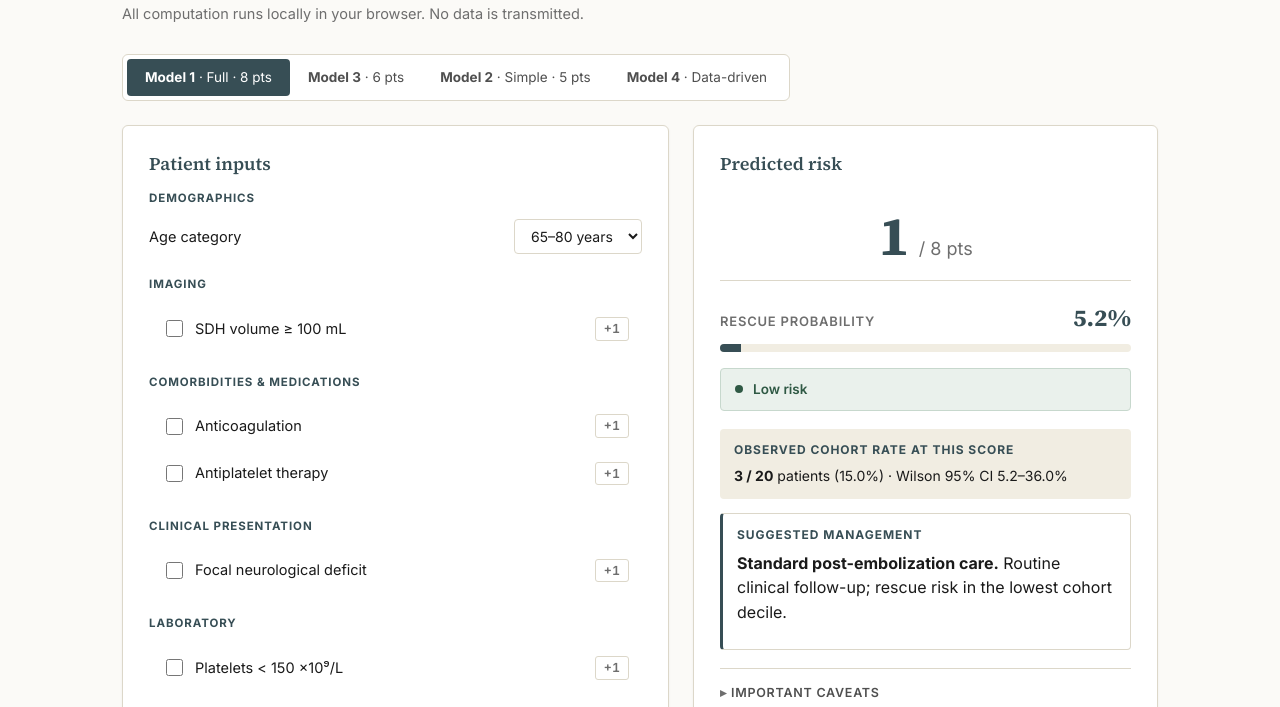
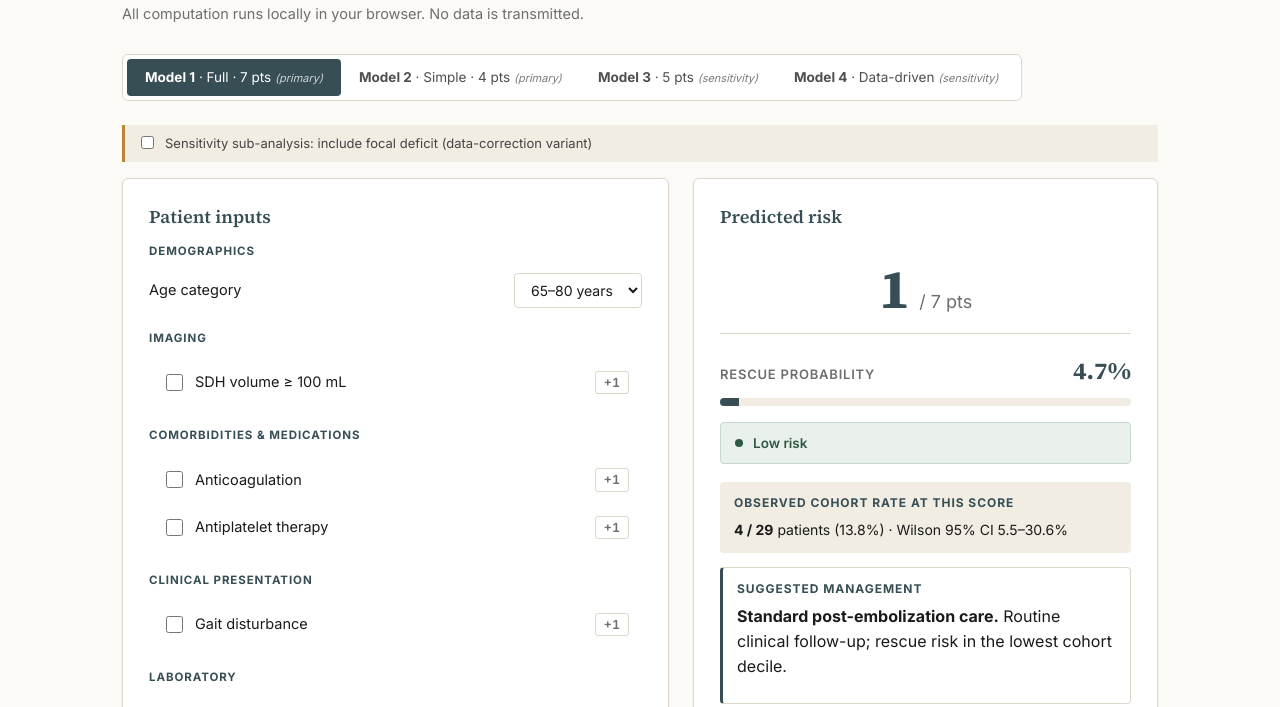
Before and after one commit to nielspac177/mmae-rescue-score, a plain HTML site: page index.html in a window 1280 px wide. Shown: the part 710-1417 px from the top of the page. Drawn offline with Linux system fonts and the light colour scheme.

Commit message:
Restructure to primary (M1+M2 focal-removed) + sensitivity (M3, M4 with class-imbalance modes, focal-included variants). Restore primary AUC 0.70, cutoff ≥4, 4.2× gap. Calculator gains focal-sensitivity toggle.

```diff
--- a/calculator.js
+++ b/calculator.js
@@ -1,102 +1,118 @@
-/* MMAE Rescue Risk Calculator — four-model engine.
-   M1, M2, M3 are integer scores derived on the same n=214 cohort.
-   M4 is a data-driven model (lasso-selected 7 continuous/binary
-   predictors), provided as a sensitivity benchmark — see Methods. */
+/* MMAE Rescue Risk Calculator — primary + sensitivity engine.
+   Primary models (M1, M2): knowledge-driven, focal_deficit excluded.
+   Sensitivity (M3, M4, focal-deficit variants of M1-3): see Methods. */
 
 const COEF = {
+  // PRIMARY — focal-removed
   m1: {
-    const: -3.345952,
-    age_pts: 0.444190,
-    sdh_vol_ge100: 0.889811,
-    anticoag: 0.568381,
-    focal_deficit: -0.223156,
-    plt_lt150: 0.689316,
-    antiplatelet: 0.647507,
-    ant_post: 0.760086,
+    const: -3.434271,
+    age_pts: 0.418726,
+    sdh_vol_ge100: 0.853519,
+    anticoag: 0.584327,
+    plt_lt150: 0.697111,
+    antiplatelet: 0.658241,
+    ant_post: 0.731793,
   },
   m2: {
-    const: -2.480543,
-    age_pts: 0.447238,
-    sdh_vol_ge100: 0.864143,
-    anticoag: 0.490257,
-    focal_deficit: -0.152347,
+    const: -2.545444,
+    age_pts: 0.430814,
+    sdh_vol_ge100: 0.843656,
+    anticoag: 0.489845,
   },
   m3: {
-    const: -2.907133,
-    age_pts_socr: 0.705349,
-    sdh_vol_ge100: 0.683163,
-    plt_lt150: 0.757450,
-    antiplatelet: 0.481896,
-    focal_deficit: -0.144948,
+    const: -2.977894,
+    age_pts_socr: 0.695501,
+    sdh_vol_ge100: 0.664904,
+    plt_lt150: 0.759507,
+    antiplatelet: 0.479805,
   },
+  // SENSITIVITY — focal_deficit re-included
+  m1_focal: {
+    const: -3.345952, age_pts: 0.444190, sdh_vol_ge100: 0.889811,
+    anticoag: 0.568381, focal_deficit: -0.223156, plt_lt150: 0.689316,
+    antiplatelet: 0.647507, ant_post: 0.760086,
+  },
+  m2_focal: {
+    const: -2.480543, age_pts: 0.447238, sdh_vol_ge100: 0.864143,
+    anticoag: 0.490257, focal_deficit: -0.152347,
+  },
+  m3_focal: {
+    const: -2.907133, age_pts_socr: 0.705349, sdh_vol_ge100: 0.683163,
+    plt_lt150: 0.757450, antiplatelet: 0.481896, focal_deficit: -0.144948,
+  },
+  // SENSITIVITY — Model 4 (data-driven, lasso, natural class balance)
   m4: {
     const: -3.309271,
     age: 0.032509,
     plt: -0.005356,
     hypertension: -0.573460,
     antiplatelet: 0.523803,
-    gait: -0.655575,
-    ant_post: 0.593859,
     sdh_vol_ge100: 0.759327,
   },
 };
 
-// Variables active per model (excluding age, which is always present)
+// Variables (excluding age, which is always present)
 const VARS = {
-  m1: ["sdh_vol_ge100", "anticoag", "focal_deficit", "plt_lt150",
-       "antiplatelet", "ant_post"],
-  m2: ["sdh_vol_ge100", "anticoag", "focal_deficit"],
-  m3: ["sdh_vol_ge100", "plt_lt150", "antiplatelet", "focal_deficit"],
-  m4: ["sdh_vol_ge100", "antiplatelet", "ant_post", "hypertension",
-       "gait", "plt_lt150"],  // plt_lt150 used as proxy in checkbox UI
+  m1: ["sdh_vol_ge100", "anticoag", "plt_lt150", "antiplatelet", "ant_post"],
+  m2: ["sdh_vol_ge100", "anticoag"],
+  m3: ["sdh_vol_ge100", "plt_lt150", "antiplatelet"],
+  m1_focal: ["sdh_vol_ge100", "anticoag", "focal_deficit", "plt_lt150",
+              "antiplatelet", "ant_post"],
+  m2_focal: ["sdh_vol_ge100", "anticoag", "focal_deficit"],
+  m3_focal: ["sdh_vol_ge100", "plt_lt150", "antiplatelet", "focal_deficit"],
+  m4: ["sdh_vol_ge100", "antiplatelet", "hypertension", "plt_lt150"],
 };
 
-const MAX_PTS = { m1: 8, m2: 5, m3: 6, m4: null };  // M4 is continuous → no max
+const MAX_PTS = { m1: 7, m2: 4, m3: 5, m1_focal: 8, m2_focal: 5,
+                  m3_focal: 6, m4: null };
 
-// Observed rate per integer score per model (Wilson 95% CI from cohort n=214)
+// Recommended integer cutoffs (primary)
+const CUTOFF = { m1: 4, m2: 3, m3: 3, m1_focal: 5, m2_focal: 3,
+                  m3_focal: 4, m4: null };
+
+// Score → observed rate (PRIMARY ONLY shown in lookup; sensitivity uses model)
 const OBS = {
   m1: {
-    0: { n: 6,  ev: 0,  rate: 0.000, lo: 0.000, hi: 0.390 },
-    1: { n: 20, ev: 3,  rate: 0.150, lo: 0.052, hi: 0.360 },
-    2: { n: 31, ev: 3,  rate: 0.097, lo: 0.033, hi: 0.249 },
-    3: { n: 53, ev: 3,  rate: 0.057, lo: 0.019, hi: 0.154 },
-    4: { n: 54, ev: 8,  rate: 0.148, lo: 0.077, hi: 0.266 },
-    5: { n: 39, ev: 16, rate: 0.410, lo: 0.271, hi: 0.566 },
-    6: { n: 9,  ev: 2,  rate: 0.222, lo: 0.063, hi: 0.547 },
-    7: { n: 2,  ev: 1,  rate: 0.500, lo: 0.095, hi: 0.905 },
-    8: { n: 0,  ev: 0,  rate: null,  lo: null,  hi: null  },
+    0: { n: 8,  ev: 0,  rate: 0.000, lo: 0.000, hi: 0.324 },
+    1: { n: 29, ev: 4,  rate: 0.138, lo: 0.055, hi: 0.306 },
+    2: { n: 50, ev: 3,  rate: 0.060, lo: 0.021, hi: 0.162 },
+    3: { n: 64, ev: 6,  rate: 0.094, lo: 0.044, hi: 0.190 },
+    4: { n: 47, ev: 18, rate: 0.383, lo: 0.258, hi: 0.526 },
+    5: { n: 13, ev: 3,  rate: 0.231, lo: 0.082, hi: 0.503 },
+    6: { n: 3,  ev: 2,  rate: 0.667, lo: 0.208, hi: 0.939 },
+    7: { n: 0,  ev: 0,  rate: null,  lo: null,  hi: null  },
   },
   m2: {
-    0: { n: 17, ev: 1,  rate: 0.059, lo: 0.010, hi: 0.270 },
-    1: { n: 39, ev: 6,  rate: 0.154, lo: 0.072, hi: 0.297 },
-    2: { n: 63, ev: 6,  rate: 0.095, lo: 0.044, hi: 0.193 },
-    3: { n: 67, ev: 15, rate: 0.224, lo: 0.141, hi: 0.337 },
-    4: { n: 23, ev: 6,  rate: 0.261, lo: 0.125, hi: 0.465 },
-    5: { n: 5,  ev: 2,  rate: 0.400, lo: 0.118, hi: 0.769 },
+    0: { n: 29, ev: 2,  rate: 0.069, lo: 0.019, hi: 0.220 },
+    1: { n: 61, ev: 8,  rate: 0.131, lo: 0.068, hi: 0.238 },
+    2: { n: 83, ev: 13, rate: 0.157, lo: 0.094, hi: 0.250 },
+    3: { n: 36, ev: 11, rate: 0.306, lo: 0.180, hi: 0.469 },
+    4: { n: 5,  ev: 2,  rate: 0.400, lo: 0.118, hi: 0.769 },
   },
   m3: {
-    0: { n: 13, ev: 2,  rate: 0.154, lo: 0.043, hi: 0.422 },
-    1: { n: 36, ev: 4,  rate: 0.111, lo: 0.044, hi: 0.253 },
-    2: { n: 67, ev: 4,  rate: 0.060, lo: 0.023, hi: 0.144 },
-    3: { n: 50, ev: 8,  rate: 0.160, lo: 0.083, hi: 0.285 },
-    4: { n: 35, ev: 14, rate: 0.400, lo: 0.256, hi: 0.564 },
-    5: { n: 13, ev: 4,  rate: 0.308, lo: 0.127, hi: 0.576 },
-    6: { n: 0,  ev: 0,  rate: null,  lo: null,  hi: null  },
+    0: { n: 22, ev: 3,  rate: 0.136, lo: 0.047, hi: 0.333 },
+    1: { n: 64, ev: 4,  rate: 0.063, lo: 0.025, hi: 0.150 },
+    2: { n: 70, ev: 7,  rate: 0.100, lo: 0.049, hi: 0.192 },
+    3: { n: 40, ev: 17, rate: 0.425, lo: 0.285, hi: 0.578 },
+    4: { n: 17, ev: 4,  rate: 0.235, lo: 0.096, hi: 0.473 },
+    5: { n: 1,  ev: 1,  rate: 1.000, lo: 0.207, hi: 1.000 },
   },
 };
-
-// Recommended cutoffs (integer score)
-const CUTOFF = { m1: 5, m2: 3, m3: 4, m4: null };
 
 const sigmoid = (z) => 1 / (1 + Math.exp(-z));
 
 function getModel() {
-  return document.querySelector('input[name="model"]:checked').value;
+  let base = document.querySelector('input[name="model"]:checked').value;
+  const focalToggle = document.getElementById("focal_sens");
+  if (base !== "m4" && focalToggle && focalToggle.checked) {
+    return base + "_focal";
+  }
+  return base;
 }
 
 function setVarVisibility(model) {
   const all = ["anticoag", "antiplatelet", "plt_lt150", "ant_post",
-               "focal_deficit", "hypertension", "gait"];
+               "focal_deficit", "hypertension"];
   const active = new Set(VARS[model]);
   for (const id of all) {
     const el = document.getElementById(id);
@@ -111,9 +127,13 @@ function setVarVisibility(model) {
     }
   }
   const procFieldset = document.querySelector("fieldset.m1-only");
-  if (procFieldset) procFieldset.style.display = (model === "m1") ? "" : "none";
+  if (procFieldset)
+    procFieldset.style.display = (model === "m1" || model === "m1_focal") ? "" : "none";
   const hint = document.getElementById("age_hint");
-  if (hint) hint.style.display = (model === "m3") ? "" : "none";
+  if (hint) hint.style.display = (model === "m3" || model === "m3_focal") ? "" : "none";
+  // Focal sensitivity toggle is only meaningful for M1/M2/M3 (knowledge-driven)
+  const focalRow = document.getElementById("focal_sens_row");
+  if (focalRow) focalRow.style.display = (model === "m4") ? "none" : "";
 }
 
 function compute() {
@@ -122,21 +142,19 @@ function compute() {
 
   const c = COEF[model];
   const inputs = VARS[model];
+  const age = parseInt(document.getElementById("age").value, 10);
 
-  const age = parseInt(document.getElementById("age").value, 10);
   let total = 0;
   let z = c.const;
 
   if (model === "m4") {
-    // Continuous age (use midpoints of categories): <65→55, 65-80→72, >80→85
     const ageRaw = age === 0 ? 55 : (age === 1 ? 72 : 85);
     z += c.age * ageRaw;
-    // platelets: assume 200 if not <150, 130 if checked <150
     const pltLt = document.getElementById("plt_lt150").checked;
     z += c.plt * (pltLt ? 130 : 200);
   } else {
     total = age;
-    if (model === "m3") {
+    if (model.startsWith("m3")) {
       z += (c.age_pts_socr || 0) * age;
     } else {
       z += (c.age_pts || 0) * age;
@@ -147,7 +165,7 @@ function compute() {
     const el = document.getElementById(k);
     if (!el) continue;
     const v = el.checked ? 1 : 0;
-    if (model === "m4" && k === "plt_lt150") continue;  // already handled
+    if (model === "m4" && k === "plt_lt150") continue;
     z += (c[k] || 0) * v;
     if (model !== "m4") total += v;
   }
@@ -165,15 +183,16 @@ function compute() {
 
   const band = document.getElementById("risk_band");
   let cls = "low", txt = "Low risk";
-
   if (model === "m4") {
-    // M4 risk bands by predicted probability tertile
     if (prob >= 0.30) { cls = "high"; txt = "High predicted risk (≥30%)"; }
     else if (prob >= 0.15) { cls = "medium"; txt = "Intermediate predicted risk"; }
     else { cls = "low"; txt = "Low predicted risk (<15%)"; }
   } else {
     const cut = CUTOFF[model];
-    const intermediate = (model === "m1") ? 3 : (model === "m2" ? 1 : 3);
+    const intermediate =
+      (model === "m1" || model === "m1_focal") ? 2 :
+      (model === "m2" || model === "m2_focal") ? 1 :
+      (model === "m3" || model === "m3_focal") ? 1 : 1;
     if (total >= cut) { cls = "high"; txt = `High risk · score ≥ ${cut}`; }
     else if (total >= intermediate) { cls = "medium"; txt = "Intermediate risk"; }
   }
@@ -181,9 +200,13 @@ function compute() {
   band.querySelector(".band-text").textContent = txt;
 
   const obsEl = document.getElementById("obs_rate");
-  if (model === "m4") {
-    obsEl.innerHTML = "Continuous (logistic) model — score-stratum lookup not applicable. " +
-                       "Reported probability is the model's direct output.";
+  // Only primary models show the empirical lookup; sensitivity models
+  // report the model probability only.
+  const primary = ["m1", "m2", "m3"].includes(model);
+  if (!primary || model === "m4") {
+    obsEl.innerHTML = (model === "m4")
+      ? "Continuous (logistic) model — score-stratum lookup not applicable."
+      : "Sensitivity model (focal-deficit included). Lookup uses primary score; reported probability is the model output.";
   } else {
     const obs = (OBS[model] || {})[total];
     if (obs && obs.n > 0 && obs.rate !== null) {
@@ -206,11 +229,13 @@ function compute() {
 
 function reset() {
   ["sdh_vol_ge100", "anticoag", "focal_deficit", "plt_lt150", "antiplatelet",
-   "ant_post", "hypertension", "gait"].forEach(id => {
+   "ant_post", "hypertension"].forEach(id => {
     const el = document.getElementById(id);
     if (el) el.checked = false;
   });
   document.getElementById("age").value = "1";
+  const fs = document.getElementById("focal_sens");
+  if (fs) fs.checked = false;
   document.querySelector('input[name="model"][value="m1"]').checked = true;
   compute();
 }
--- a/index.html
+++ b/index.html
@@ -55,8 +55,8 @@
     <aside class="hero-stats">
       <div class="stat"><span class="stat-num">214</span><span class="stat-label">patients</span></div>
       <div class="stat"><span class="stat-num">36</span><span class="stat-label">rescue events</span></div>
-      <div class="stat accent"><span class="stat-num">0.69</span><span class="stat-label">AUC (Model 1)</span></div>
-      <div class="stat danger"><span class="stat-num">3.7×</span><span class="stat-label">high vs low risk</span></div>
+      <div class="stat accent"><span class="stat-num">0.70</span><span class="stat-label">AUC (Model 1)</span></div>
+      <div class="stat danger"><span class="stat-num">4.2×</span><span class="stat-label">high vs low risk</span></div>
     </aside>
   </div>
 </section>
@@ -71,13 +71,19 @@
 
     <div class="model-toggle">
       <label><input type="radio" name="model" value="m1" checked>
-        <span><b>Model 1</b> · Full · 8 pts</span></label>
+        <span><b>Model 1</b> · Full · 7 pts <em>(primary)</em></span></label>
+      <label><input type="radio" name="model" value="m2">
+        <span><b>Model 2</b> · Simple · 4 pts <em>(primary)</em></span></label>
       <label><input type="radio" name="model" value="m3">
-        <span><b>Model 3</b> · 6 pts</span></label>
-      <label><input type="radio" name="model" value="m2">
-        <span><b>Model 2</b> · Simple · 5 pts</span></label>
+        <span><b>Model 3</b> · 5 pts <em>(sensitivity)</em></span></label>
       <label><input type="radio" name="model" value="m4">
-        <span><b>Model 4</b> · Data-driven</span></label>
+        <span><b>Model 4</b> · Data-driven <em>(sensitivity)</em></span></label>
+    </div>
+    <div id="focal_sens_row" class="focal-sens">
+      <label class="check-inline">
+        <input type="checkbox" id="focal_sens">
+        <span>Sensitivity sub-analysis: include focal deficit (data-correction variant)</span>
+      </label>
     </div>
 
     <div class="calc-grid">
@@ -191,46 +197,44 @@
 
     <div class="table-grid">
       <div class="card">
-        <h3 class="t-blue">Model 1 — Full (max 8)</h3>
+        <h3 class="t-blue">Model 1 — Full (max 7) <em class="muted">primary</em></h3>
         <table class="data">
           <thead><tr><th>Score</th><th>n</th><th>Failures</th><th>Rate</th><th>95% CI</th></tr></thead>
           <tbody>
-            <tr><td>0</td><td>6</td><td>0</td><td>0.0%</td><td>0.0–39.0</td></tr>
-            <tr><td>1</td><td>20</td><td>3</td><td>15.0%</td><td>5.2–36.0</td></tr>
-            <tr><td>2</td><td>31</td><td>3</td><td>9.7%</td><td>3.3–24.9</td></tr>
-            <tr><td>3</td><td>53</td><td>3</td><td>5.7%</td><td>1.9–15.4</td></tr>
-            <tr><td>4</td><td>54</td><td>8</td><td>14.8%</td><td>7.7–26.6</td></tr>
-            <tr class="hi"><td>5</td><td>39</td><td>16</td><td>41.0%</td><td>27.1–56.6</td></tr>
-            <tr class="hi"><td>6</td><td>9</td><td>2</td><td>22.2%</td><td>6.3–54.7</td></tr>
-            <tr class="hi"><td>7</td><td>2</td><td>1</td><td>50.0%</td><td>9.5–90.5</td></tr>
+            <tr><td>0</td><td>8</td><td>0</td><td>0.0%</td><td>0.0–32.4</td></tr>
+            <tr><td>1</td><td>29</td><td>4</td><td>13.8%</td><td>5.5–30.6</td></tr>
+            <tr><td>2</td><td>50</td><td>3</td><td>6.0%</td><td>2.1–16.2</td></tr>
+            <tr><td>3</td><td>64</td><td>6</td><td>9.4%</td><td>4.4–19.0</td></tr>
+            <tr class="hi"><td>4</td><td>47</td><td>18</td><td>38.3%</td><td>25.8–52.6</td></tr>
+            <tr class="hi"><td>5</td><td>13</td><td>3</td><td>23.1%</td><td>8.2–50.3</td></tr>
+            <tr class="hi"><td>6</td><td>3</td><td>2</td><td>66.7%</td><td>20.8–93.9</td></tr>
           </tbody>
         </table>
       </div>
       <div class="card">
-        <h3 class="t-purple">Model 3 (max 6)</h3>
+        <h3 class="t-gold">Model 2 — Simple (max 4) <em class="muted">primary</em></h3>
         <table class="data">
           <thead><tr><th>Score</th><th>n</th><th>Failures</th><th>Rate</th><th>95% CI</th></tr></thead>
           <tbody>
-            <tr><td>0</td><td>13</td><td>2</td><td>15.4%</td><td>4.3–42.2</td></tr>
-            <tr><td>1</td><td>36</td><td>4</td><td>11.1%</td><td>4.4–25.3</td></tr>
-            <tr><td>2</td><td>67</td><td>4</td><td>6.0%</td><td>2.3–14.4</td></tr>
-            <tr><td>3</td><td>50</td><td>8</td><td>16.0%</td><td>8.3–28.5</td></tr>
-            <tr class="hi"><td>4</td><td>35</td><td>14</td><td>40.0%</td><td>25.6–56.4</td></tr>
-            <tr class="hi"><td>5</td><td>13</td><td>4</td><td>30.8%</td><td>12.7–57.6</td></tr>
+            <tr><td>0</td><td>29</td><td>2</td><td>6.9%</td><td>1.9–22.0</td></tr>
+            <tr><td>1</td><td>61</td><td>8</td><td>13.1%</td><td>6.8–23.8</td></tr>
+            <tr><td>2</td><td>83</td><td>13</td><td>15.7%</td><td>9.4–25.0</td></tr>
+            <tr class="hi"><td>3</td><td>36</td><td>11</td><td>30.6%</td><td>18.0–46.9</td></tr>
+            <tr class="hi"><td>4</td><td>5</td><td>2</td><td>40.0%</td><td>11.8–76.9</td></tr>
           </tbody>
         </table>
       </div>
       <div class="card">
-        <h3 class="t-gold">Model 2 — Simple (max 5)</h3>
+        <h3 class="t-purple">Model 3 (max 5) <em class="muted">sensitivity</em></h3>
         <table class="data">
           <thead><tr><th>Score</th><th>n</th><th>Failures</th><th>Rate</th><th>95% CI</th></tr></thead>
           <tbody>
-            <tr><td>0</td><td>17</td><td>1</td><td>5.9%</td><td>1.0–27.0</td></tr>
-            <tr><td>1</td><td>39</td><td>6</td><td>15.4%</td><td>7.2–29.7</td></tr>
-            <tr><td>2</td><td>63</td><td>6</td><td>9.5%</td><td>4.4–19.3</td></tr>
-            <tr class="hi"><td>3</td><td>67</td><td>15</td><td>22.4%</td><td>14.1–33.7</td></tr>
-            <tr class="hi"><td>4</td><td>23</td><td>6</td><td>26.1%</td><td>12.5–46.5</td></tr>
-            <tr class="hi"><td>5</td><td>5</td><td>2</td><td>40.0%</td><td>11.8–76.9</td></tr>
+            <tr><td>0</td><td>22</td><td>3</td><td>13.6%</td><td>4.7–33.3</td></tr>
+            <tr><td>1</td><td>64</td><td>4</td><td>6.3%</td><td>2.5–15.0</td></tr>
+            <tr><td>2</td><td>70</td><td>7</td><td>10.0%</td><td>4.9–19.2</td></tr>
+            <tr class="hi"><td>3</td><td>40</td><td>17</td><td>42.5%</td><td>28.5–57.8</td></tr>
+            <tr class="hi"><td>4</td><td>17</td><td>4</td><td>23.5%</td><td>9.6–47.3</td></tr>
+            <tr class="hi"><td>5</td><td>1</td><td>1</td><td>100%</td><td>20.7–100</td></tr>
           </tbody>
         </table>
       </div>
@@ -245,27 +249,34 @@
       <h2>About the score</h2>
     </header>
     <p>The score estimates the probability that a patient undergoing middle meningeal artery (MMA) embolization for chronic subdural hematoma will go on to require rescue surgery (open burr-hole evacuation or craniotomy) after the index procedure.</p>
-    <p>Four pre-procedural models are available — three integer scores and one continuous data-driven model:</p>
+    <p>The score family is structured in two tiers — two primary knowledge-driven scores designed for clinical use, and three sensitivity models for methods comparison:</p>
+    <h3 class="muted" style="margin-top:24px;">Primary</h3>
     <div class="model-cards">
       <div class="model-card t-blue">
-        <h4>Model 1 — Full (8 pts)</h4>
-        <p>Seven variables including anticoagulation, focal deficit, platelets, antiplatelet therapy, and anterior + posterior embolization. <b>AUC 0.69</b> (optimism-corrected). Recommended cutoff ≥ 5 (10.4% vs 38.0% rescue, 3.7-fold gap).</p>
-      </div>
-      <div class="model-card t-purple">
-        <h4>Model 3 (6 pts)</h4>
-        <p>Five variables — keeps platelets, antiplatelet, and focal deficit; drops anticoagulation and procedural plan. Age stratified at <b>&gt;85</b> instead of <b>&gt;80</b>. <b>AUC 0.68</b>. Recommended cutoff ≥ 4.</p>
+        <h4>Model 1 — Full (7 pts)</h4>
+        <p>Six variables: age, SDH volume ≥100 mL, anticoagulation, platelets &lt;150 ×10⁹/L, antiplatelet therapy, and anterior + posterior embolization. <b>AUC 0.70</b> (optimism-corrected). Recommended cutoff ≥ 4 (8.6% vs 36.5% rescue, 4.2-fold gap).</p>
       </div>
       <div class="model-card t-gold">
-        <h4>Model 2 — Simple (5 pts)</h4>
-        <p>Four variables: age, SDH volume, anticoagulation, focal deficit. No laboratory values, no procedural plan needed. <b>AUC 0.62</b>. Designed for triage where lab and procedural data are unavailable.</p>
+        <h4>Model 2 — Simple (4 pts)</h4>
+        <p>Three variables: age, SDH volume, anticoagulation. No laboratory values or procedural plan needed. <b>AUC 0.64</b>. Designed for triage where lab and procedural data are unavailable.</p>
+      </div>
+    </div>
+    <h3 class="muted" style="margin-top:32px;">Sensitivity</h3>
+    <div class="model-cards">
+      <div class="model-card t-purple">
+        <h4>Model 3 (5 pts)</h4>
+        <p>Co-author parallel derivation. Four variables — age (cutoff &gt;85), SDH volume, platelets, antiplatelet. <b>AUC 0.70</b>. Useful when the procedural plan is not yet decided.</p>
       </div>
       <div class="model-card t-green">
         <h4>Model 4 — Data-driven</h4>
-        <p>Lasso-selected continuous logistic model (7 predictors): age, platelets, hypertension, antiplatelet, gait, anterior + posterior, SDH volume ≥100 mL. <b>5×10 CV AUC 0.67</b> (95% CI 0.58–0.76). Sensitivity benchmark — confirms the integer scores are not sacrificing discrimination.</p>
+        <p>L1-penalized (lasso) logistic regression on the full 25-variable candidate space, capped at the EPV-5 maximum of 7 predictors. Lasso selected age, platelets, hypertension, antiplatelet, and SDH volume ≥100 mL. <b>5×10 CV AUC 0.66</b> (95% CI 0.56–0.75). Class-imbalance sensitivity (none / class_weight=balanced / SMOTE) gave overlapping AUCs (0.65–0.67), confirming the small event count drives the ceiling rather than imbalance per se.</p>
+      </div>
+      <div class="model-card t-purple">
+        <h4>Focal-deficit variants</h4>
+        <p>Toggle "Sensitivity sub-analysis: include focal deficit" above to switch to the focal-included Model 1, 2, or 3. After a data-coding correction (prevalence 26.2% → 59.8%), focal deficit was non-significant in multivariable analysis (M1 adjusted OR 0.80, P=0.58). AUCs differ by &lt;0.02 from primary; the variable was excluded from primary scores for parsimony.</p>
       </div>
     </div>
-    <p>All integer models are calibrated across deciles of predicted probability (Hosmer–Lemeshow P > 0.5), so the absolute risk numbers can be used directly. The integer scores match the data-driven Model 4 and outperform random forest, gradient boosting, and XGBoost trained on the same inputs at this event count (CV-AUC 0.57–0.61 for ML).</p>
-    <p class="muted"><b>Note (May 2026):</b> the focal-deficit variable was re-included after a coding correction in the source data raised its prevalence from 26.2% to 59.8%, in line with published MMA-embolization series.</p>
+    <p style="margin-top:24px;">All primary models are calibrated across deciles of predicted probability (Hosmer–Lemeshow P &gt; 0.5), so the absolute risk numbers can be used directly. The integer scores match the data-driven Model 4 and outperform random forest, gradient boosting, and XGBoost trained on the same inputs at this event count (CV-AUC 0.57–0.65 for ML).</p>
   </div>
 </section>
 
@@ -277,7 +288,7 @@
     </header>
     <p>The accompanying manuscript is in preparation. Until publication, please cite the calculator as:</p>
     <blockquote class="cite">
-      MMA Embolization Rescue Risk Calculator (v3). Available at:
+      MMA Embolization Rescue Risk Calculator (v4). Available at:
       <a href="https://nielspac177.github.io/mmae-rescue-score/">https://nielspac177.github.io/mmae-rescue-score/</a>.
       Source code: <a href="https://github.com/nielspac177/mmae-rescue-score-code">github.com/nielspac177/mmae-rescue-score-code</a>.
     </blockquote>
--- a/styles.css
+++ b/styles.css
@@ -253,6 +253,22 @@ p { margin: 0 0 12px; }
   color: #fff;
 }
 .model-toggle label:has(input:checked) b { color: #fff; }
+.model-toggle label em { font-style: italic; opacity: 0.75; font-size: 11px; }
+
+.focal-sens {
+  margin: 8px 0 16px;
+  padding: 8px 12px;
+  background: var(--pale, #F5F2EA);
+  border-left: 3px solid var(--gold, #B98538);
+  font-size: 13px;
+  color: #444;
+}
+.focal-sens .check-inline {
+  display: inline-flex;
+  gap: 8px;
+  align-items: center;
+  cursor: pointer;
+}
 
 /* ============ Calculator grid ============ */
 .calc-grid {
```
Also changed, not shown: figures/fig0_score_components.png, figures/fig10_dca.png, figures/fig2_score_risk.png, figures/fig3_calibration.png, figures/fig5_score_tables.png, figures/fig6_decision_threshold.png, figures/fig7_ml_roc.png, figures/fig8_ml_bars.png, figures/fig9_nomogram.png, 1 other file.
